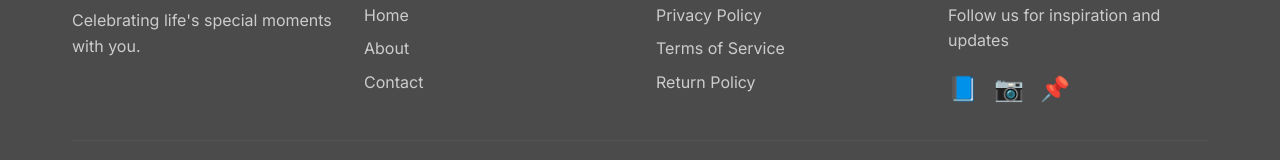
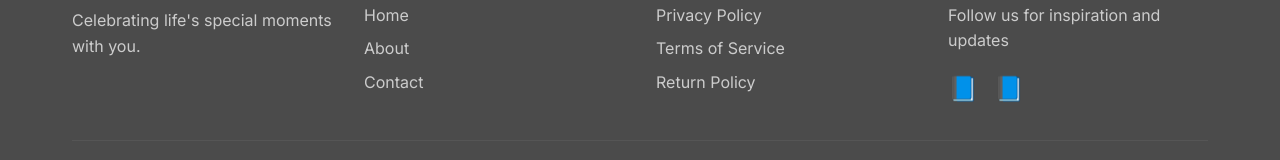
Before and after one commit to acgis-hama0098/newest-wishinbloom, a React (Vite) app: page /return-policy in a window 1280 px wide. Shown: the part 1773-1933 px from the top of the page. Built offline with nearby package versions, Linux system fonts and the light colour scheme.

Commit message:
Refactor: Update footer social links
Updated footer to include only Facebook and Instagram links, removing other social icons.

```diff
--- a/src/components/Footer.tsx
+++ b/src/components/Footer.tsx
@@ -37,9 +37,22 @@ const Footer: React.FC = () => {
             <h4>Connect</h4>
             <p>Follow us for inspiration and updates</p>
             <div className="social-links">
-              <a href="#" aria-label="Facebook">📘</a>
-              <a href="#" aria-label="Instagram">📷</a>
-              <a href="#" aria-label="Pinterest">📌</a>
+              <a
+                href="https://www.facebook.com/wishinbloom"
+                target="_blank"
+                rel="noopener noreferrer"
+                aria-label="Facebook - Wishin Bloom"
+              >
+                📘
+              </a>
+              <a
+                href="https://www.facebook.com/wishin_bloom"
+                target="_blank"
+                rel="noopener noreferrer"
+                aria-label="Facebook - Wishin Bloom Alternative"
+              >
+                📘
+              </a>
             </div>
           </div>
         </div>
```
